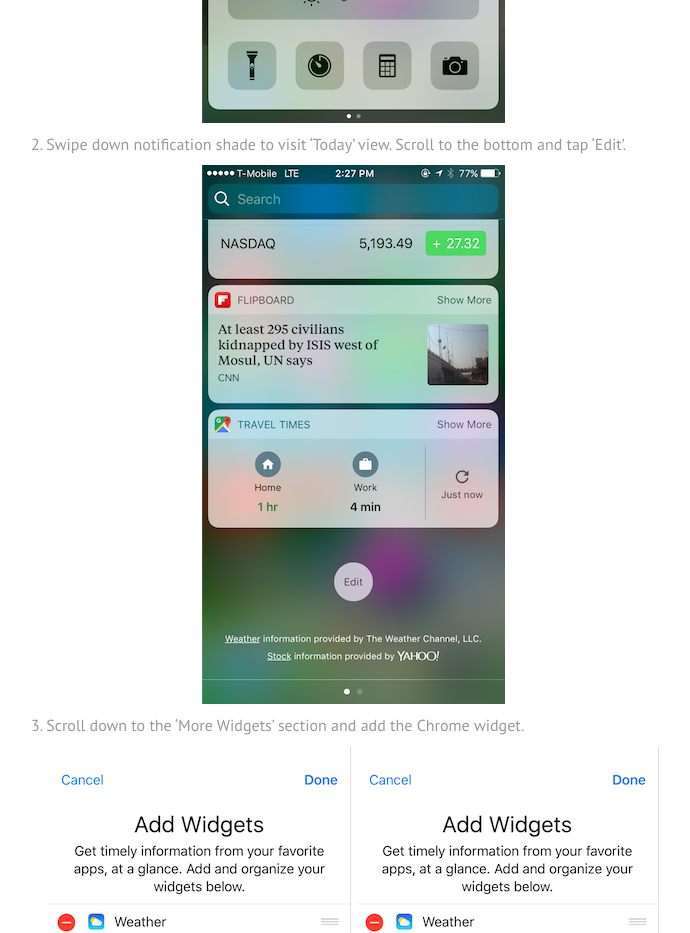
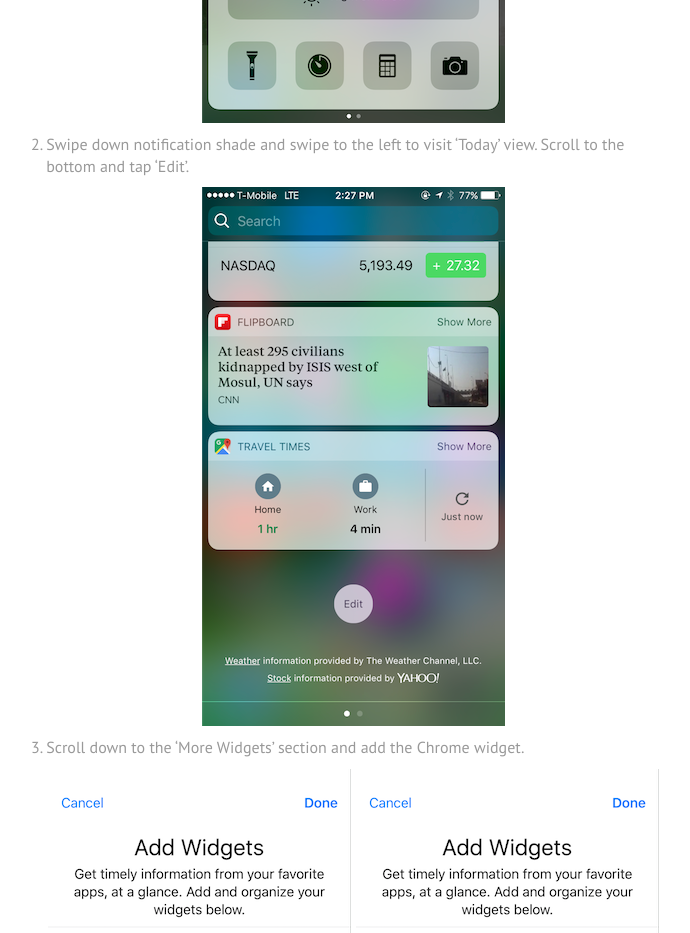
Before and after one commit to google/physical-web, a plain HTML site: page try-physical-web.html in a window 1280 px wide. Shown: the part 7540-8473 px from the top of the page, without its empty margins (434-1124 px from the left). Drawn offline with Linux system fonts and the light colour scheme.

Commit message:
Update ios instructions

```diff
--- a/try-physical-web.html
+++ b/try-physical-web.html
@@ -141,7 +141,7 @@
     <img src="/physical-web/assets/images/bluetooth_on.png" srcset="/physical-web/assets/images/bluetooth_on_large.png 2x" alt="Turn on Bluetooth">
   </li>
   <li>
-    Swipe down notification shade to visit ‘Today’ view. Scroll to the bottom and tap ‘Edit’.<br>
+    Swipe down notification shade and swipe to the left to visit ‘Today’ view. Scroll to the bottom and tap ‘Edit’.<br>
     <img src="/physical-web/assets/images/edit_widget.png" srcset="/physical-web/assets/images/edit_widget_large.png 2x" alt="">
   </li>
   <li>
```
